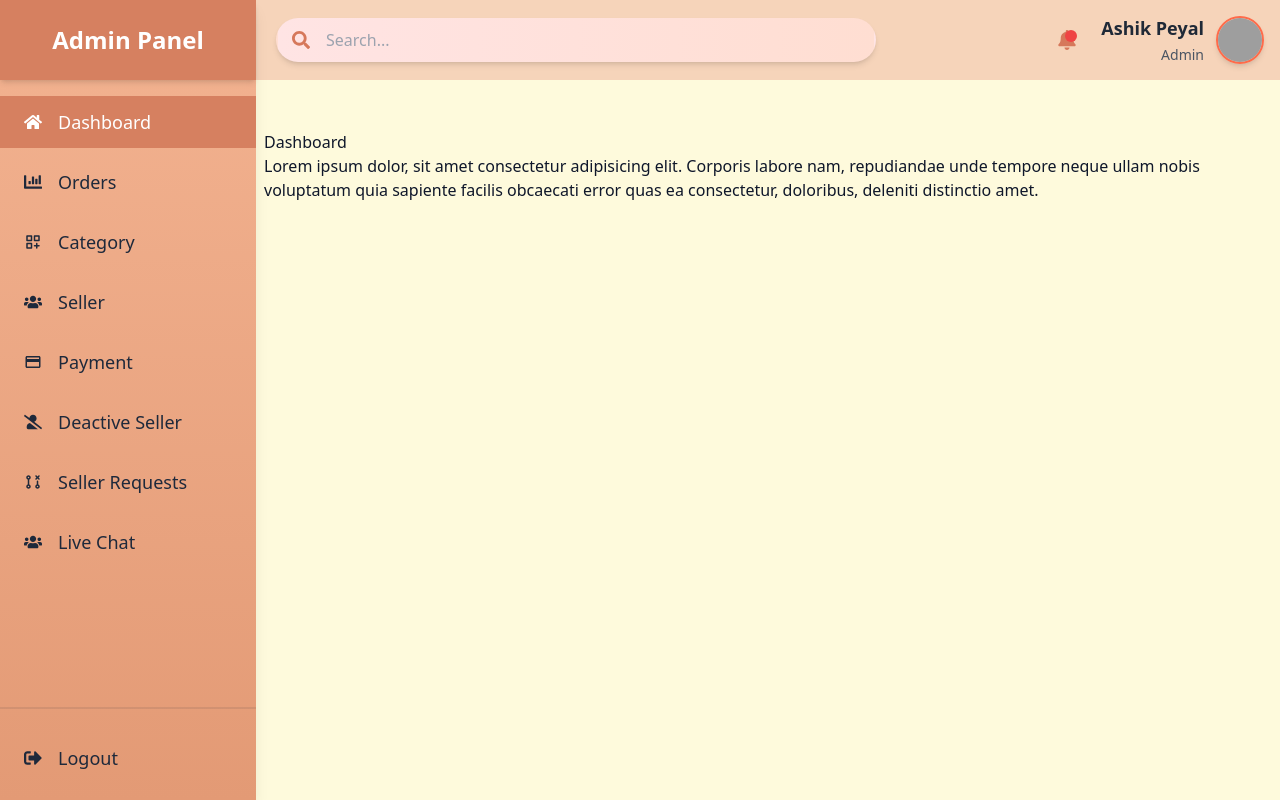
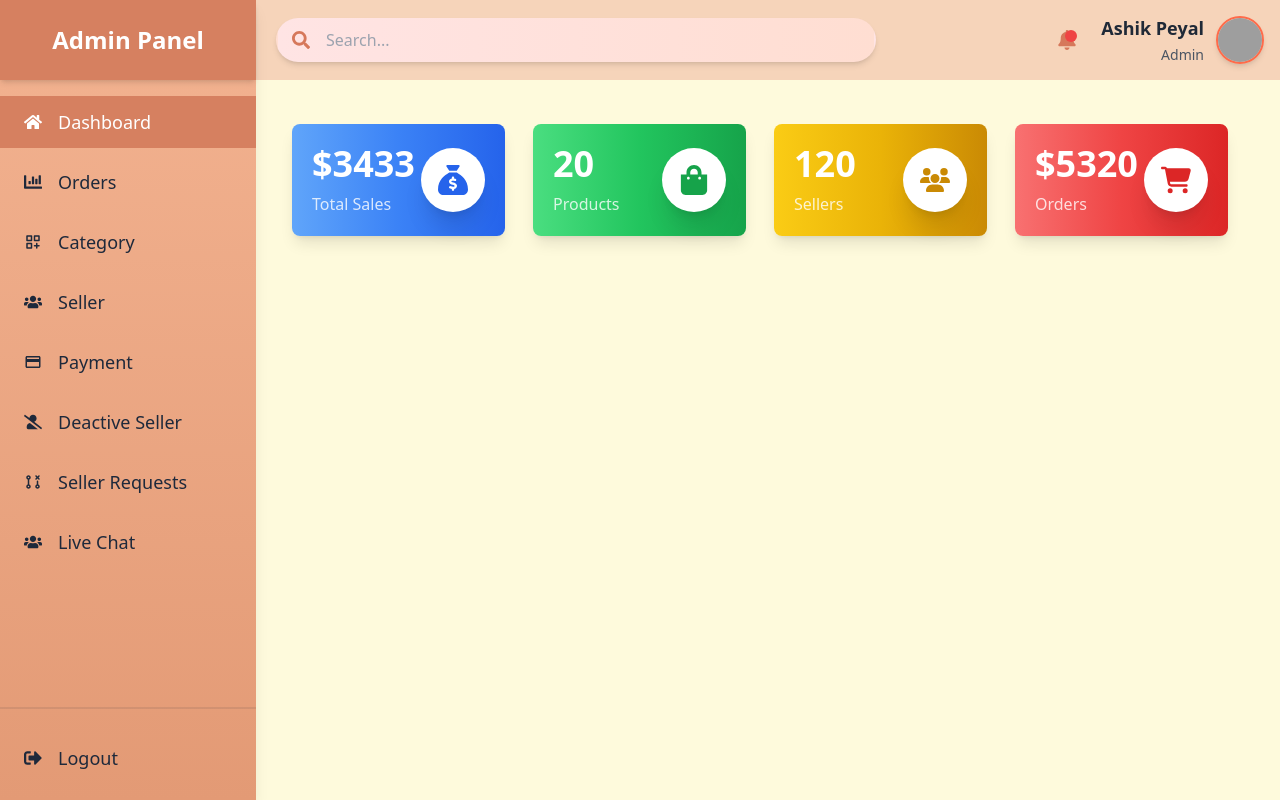
Before and after one commit to AshikurZaman01/Multi-Vendor-Ecommerce-Website-MERN, a React (Vite) app in the folder Front End/: page /admin/dashboard in a window 1280 px wide. Built offline with nearby package versions, Linux system fonts and the light colour scheme; grey boxes are pictures that could not be loaded.

Commit message:
add Admin Dashboard Data Card

```diff
--- a/Front End/src/Components/Views/Auth/Admin/AdminDashboard/AdminDashboard.jsx
+++ b/Front End/src/Components/Views/Auth/Admin/AdminDashboard/AdminDashboard.jsx
@@ -1,9 +1,11 @@
+import AdminDashboardData from "./AdminDashboardData";
+
 const AdminDashboard = () => {
     return (
-        <div className="">
-            <h1>Dashboard</h1>
-            {/* Additional dashboard content */}
-            <p>Lorem ipsum dolor, sit amet consectetur adipisicing elit. Corporis labore nam, repudiandae unde tempore neque ullam nobis voluptatum quia sapiente facilis obcaecati error quas ea consectetur, doloribus, deleniti distinctio amet.</p>
+        <div >
+
+            <AdminDashboardData />
+
         </div>
     );
 };
--- /dev/null
+++ b/Front End/src/Components/Views/Auth/Admin/AdminDashboard/AdminDashboardData.jsx
@@ -0,0 +1,58 @@
+import { FaSackDollar } from 'react-icons/fa6';
+import { FaUsers } from "react-icons/fa6";
+import { FaShoppingBag } from "react-icons/fa";
+import { FaCartShopping } from "react-icons/fa6";
+
+const AdminDashboardData = () => {
+    return (
+        <div className="px-2 md:px-7 py-5">
+            <div className="w-full grid grid-cols-1 sm:grid-cols-2 md:grid-cols-2 lg:grid-cols-4 gap-7">
+
+                <div className="bg-gradient-to-r from-blue-400 via-blue-500 to-blue-600 flex justify-between items-center p-5 rounded-lg shadow-lg transform transition-all duration-300 hover:scale-105 hover:shadow-2xl">
+                    <div className="flex flex-col justify-start items-start space-y-2">
+                        <h2 className="text-4xl font-bold text-white">$3433</h2>
+                        <span className="font-medium text-white opacity-80">Total Sales</span>
+                    </div>
+                    <div className="w-16 h-16 rounded-full bg-white flex justify-center items-center shadow-xl">
+                        <FaSackDollar className="text-blue-600 text-3xl" />
+                    </div>
+                </div>
+
+
+                <div className="bg-gradient-to-r from-green-400 via-green-500 to-green-600 flex justify-between items-center p-5 rounded-lg shadow-lg transform transition-all duration-300 hover:scale-105 hover:shadow-2xl">
+                    <div className="flex flex-col justify-start items-start space-y-2">
+                        <h2 className="text-4xl font-bold text-white">20</h2>
+                        <span className="font-medium text-white opacity-80">Products</span>
+                    </div>
+                    <div className="w-16 h-16 rounded-full bg-white flex justify-center items-center shadow-xl">
+                        <FaShoppingBag   className="text-green-600 text-3xl" />
+                    </div>
+                </div>
+
+
+                <div className="bg-gradient-to-r from-yellow-400 via-yellow-500 to-yellow-600 flex justify-between items-center p-5 rounded-lg shadow-lg transform transition-all duration-300 hover:scale-105 hover:shadow-2xl">
+                    <div className="flex flex-col justify-start items-start space-y-2">
+                        <h2 className="text-4xl font-bold text-white">120</h2>
+                        <span className="font-medium text-white opacity-80">Sellers</span>
+                    </div>
+                    <div className="w-16 h-16 rounded-full bg-white flex justify-center items-center shadow-xl">
+                        <FaUsers  className="text-yellow-600 text-3xl" />
+                    </div>
+                </div>
+
+                <div className="bg-gradient-to-r from-red-400 via-red-500 to-red-600 flex justify-between items-center p-5 rounded-lg shadow-lg transform transition-all duration-300 hover:scale-105 hover:shadow-2xl">
+                    <div className="flex flex-col justify-start items-start space-y-2">
+                        <h2 className="text-4xl font-bold text-white">$5320</h2>
+                        <span className="font-medium text-white opacity-80">Orders</span>
+                    </div>
+                    <div className="w-16 h-16 rounded-full bg-white flex justify-center items-center shadow-xl">
+                        <FaCartShopping  className="text-red-600 text-3xl" />
+                    </div>
+                </div>
+
+            </div>
+        </div>
+    );
+}
+
+export default AdminDashboardData;
--- a/Front End/src/Components/Views/Auth/Admin/AdminHeader/AdminHeader.jsx
+++ b/Front End/src/Components/Views/Auth/Admin/AdminHeader/AdminHeader.jsx
@@ -3,7 +3,7 @@ import SearchBar from "./SearchBar";
 
 const AdminHeader = () => {
     return (
-        <div className="flex justify-between items-center p-4 bg-[#F6D4BA]  w-full">
+        <div className="flex justify-between items-center p-4 bg-[#F6D4BA] w-full">
             <div className="ml-0 lg:ml-[260px] rounded-md h-[48px] flex items-center transition-all w-full">
 
                 <div className="flex-1 ">
--- a/Front End/src/Components/Views/Auth/Admin/AdminHeader/SearchBar.jsx
+++ b/Front End/src/Components/Views/Auth/Admin/AdminHeader/SearchBar.jsx
@@ -4,6 +4,7 @@ import { FaSearch } from 'react-icons/fa';
 const SearchBar = () => {
     return (
         <div className="relative w-full max-w-[200px] md:max-w-[400px] lg:max-w-[600px] ">
+
             <input
                 type="text"
                 name="search"
--- a/Front End/src/Components/Views/Auth/Admin/AdminMainLayout/AdminMainLayout.jsx
+++ b/Front End/src/Components/Views/Auth/Admin/AdminMainLayout/AdminMainLayout.jsx
@@ -14,7 +14,7 @@ const AdminMainLayout = () => {
 
                 <AdminHeader />
 
-                <main className="p-6 ml-0 lg:ml-60 pt-[50px]">
+                <main className="p-6 ml-0 lg:ml-60">
                     <Outlet />
                 </main>
 
```
